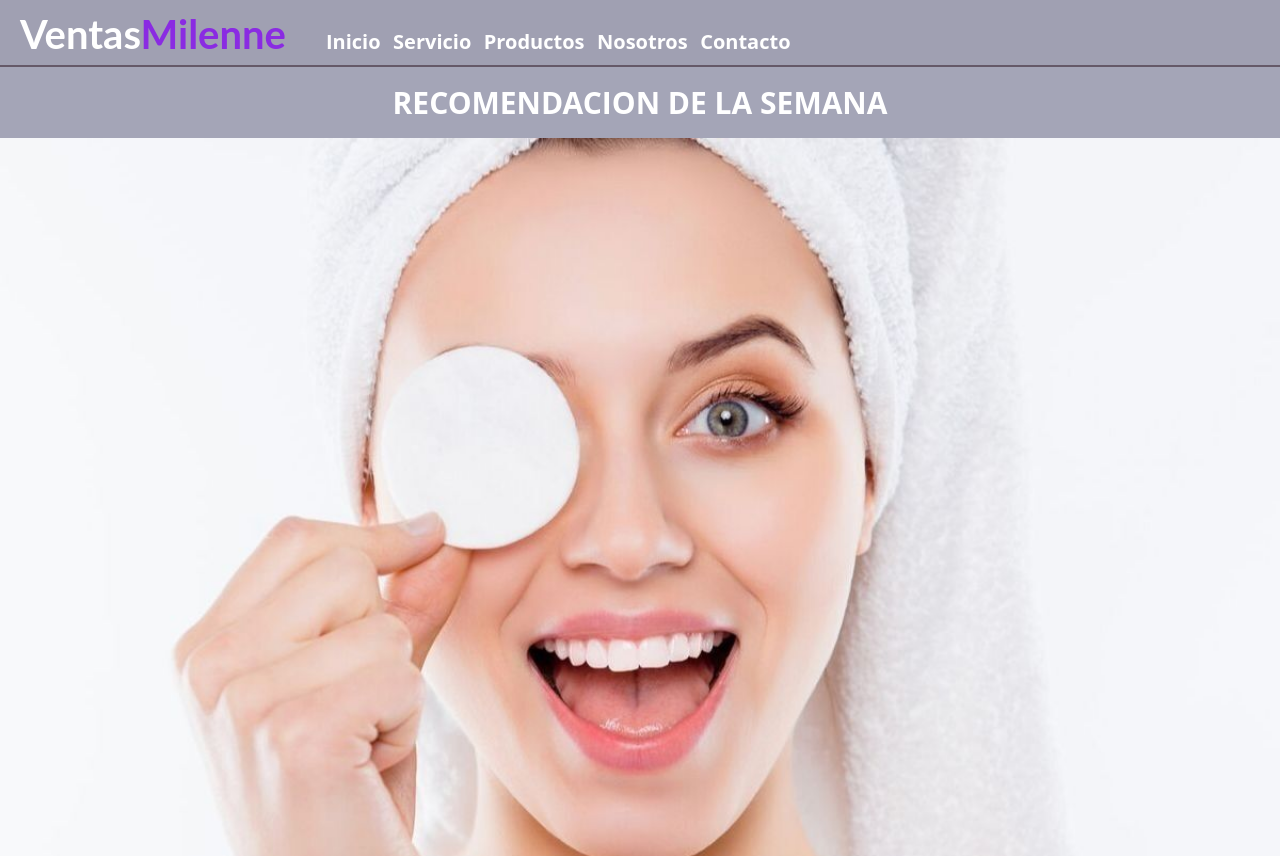
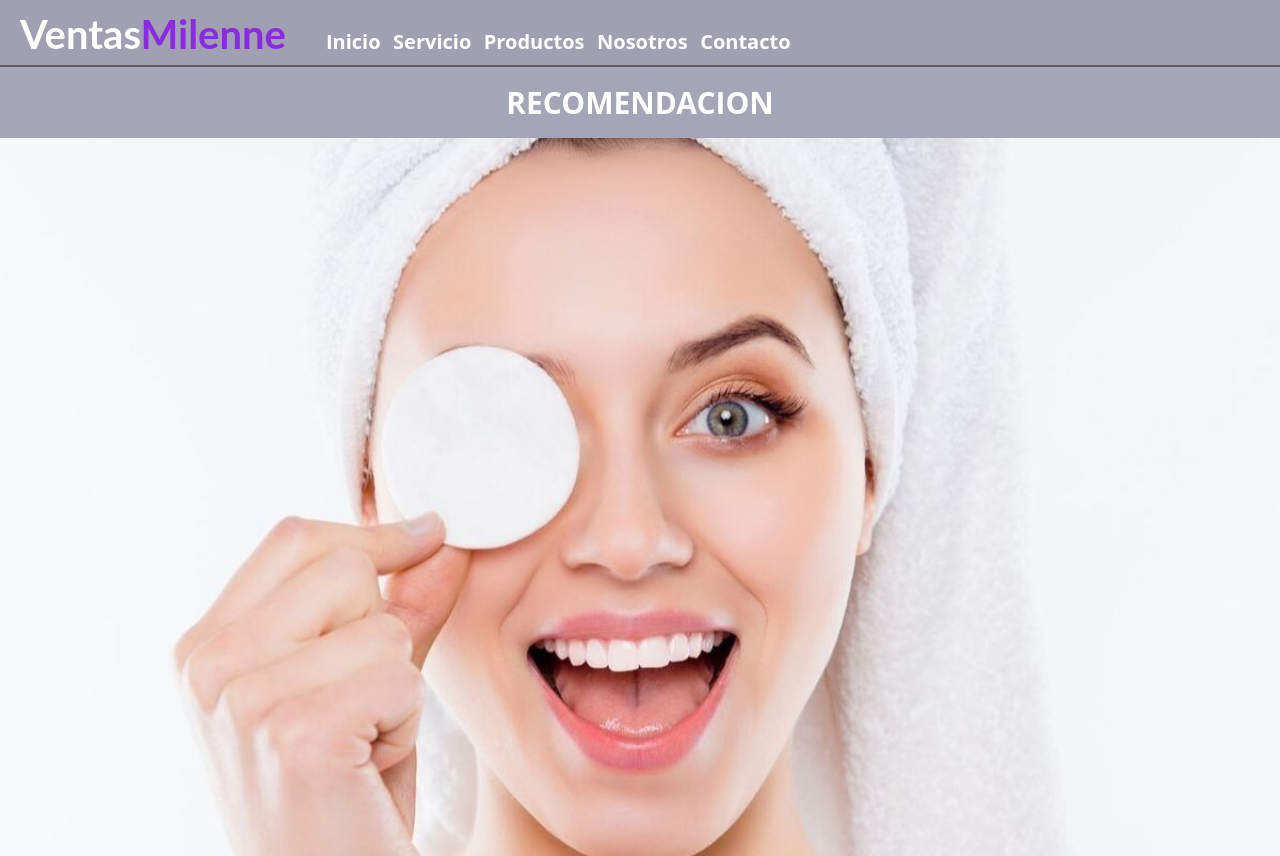
Before and after one commit to hsnavia/Desafio-full-responsive, a plain HTML site: page index.html in a window 1280 px wide. Shown: the top 856 px of the page. Drawn offline with Linux system fonts and the light colour scheme.

Commit message:
tranformacion en index, menu y promociones

```diff
--- a/index.html
+++ b/index.html
@@ -25,7 +25,7 @@
 
     <main class="gridInicio">
         <section class="seccionPrincipal">
-            <h2 class="noticiaPrincipal"> RECOMENDACION DE LA SEMANA</h2>
+            <h2 class="noticiaPrincipal"> RECOMENDACION</h2>
             <img class='imagenRecomendacion'src="./imagenes/imagen1.jpg" alt="limpieza facial, belleza facial, tratamiento facial">
             <p class="parrafoInicio">Lorem ipsum dolor sit amet consectetur, adipisicing elit. Illo dolores incidunt animi cupiditate alias, praesentium voluptatibus dolorem. Accusamus debitis asperiores facere, quidem suscipit soluta unde quos odio accusantium, obcaecati cumque!</p>
         </section>
```
